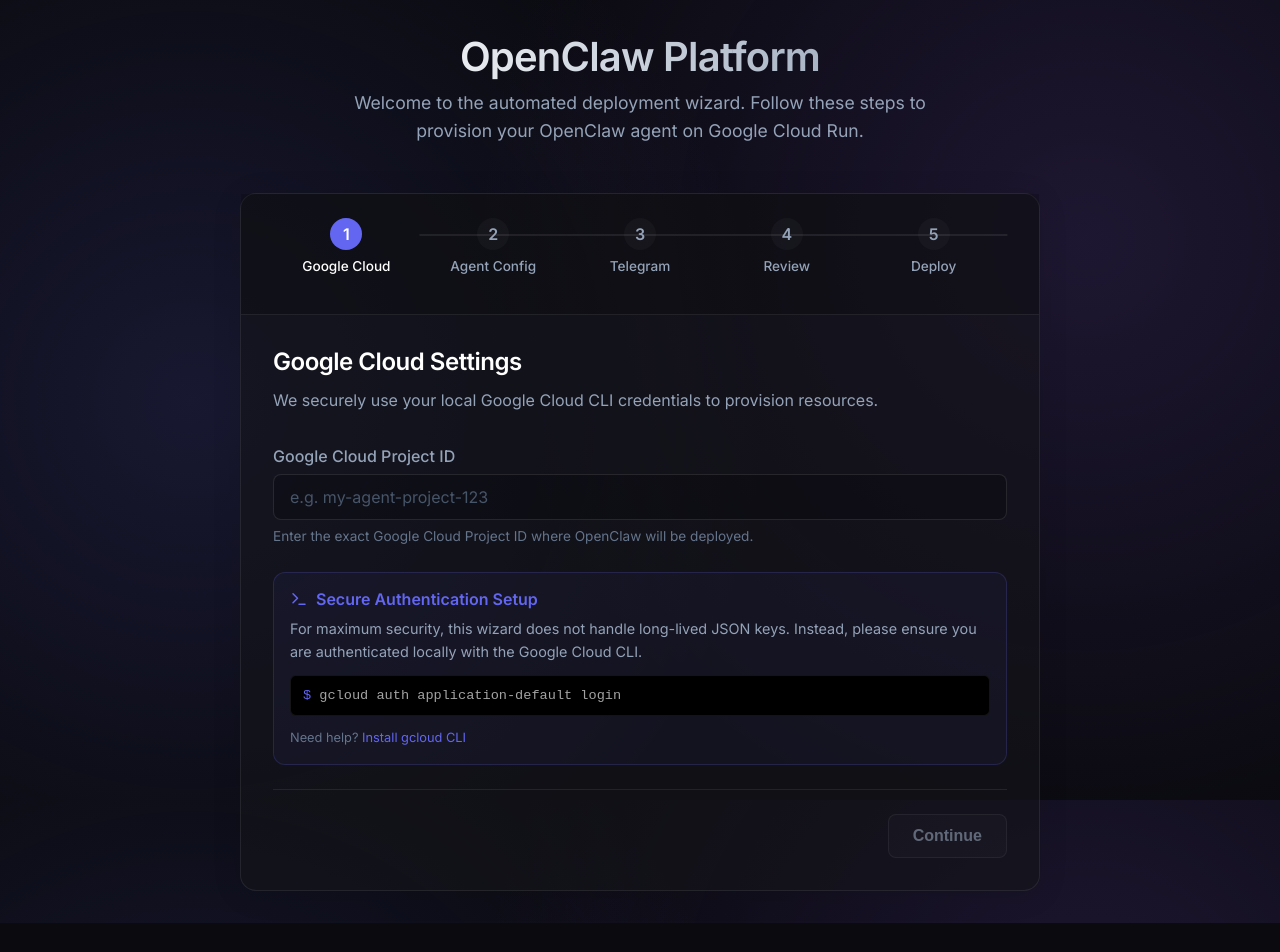
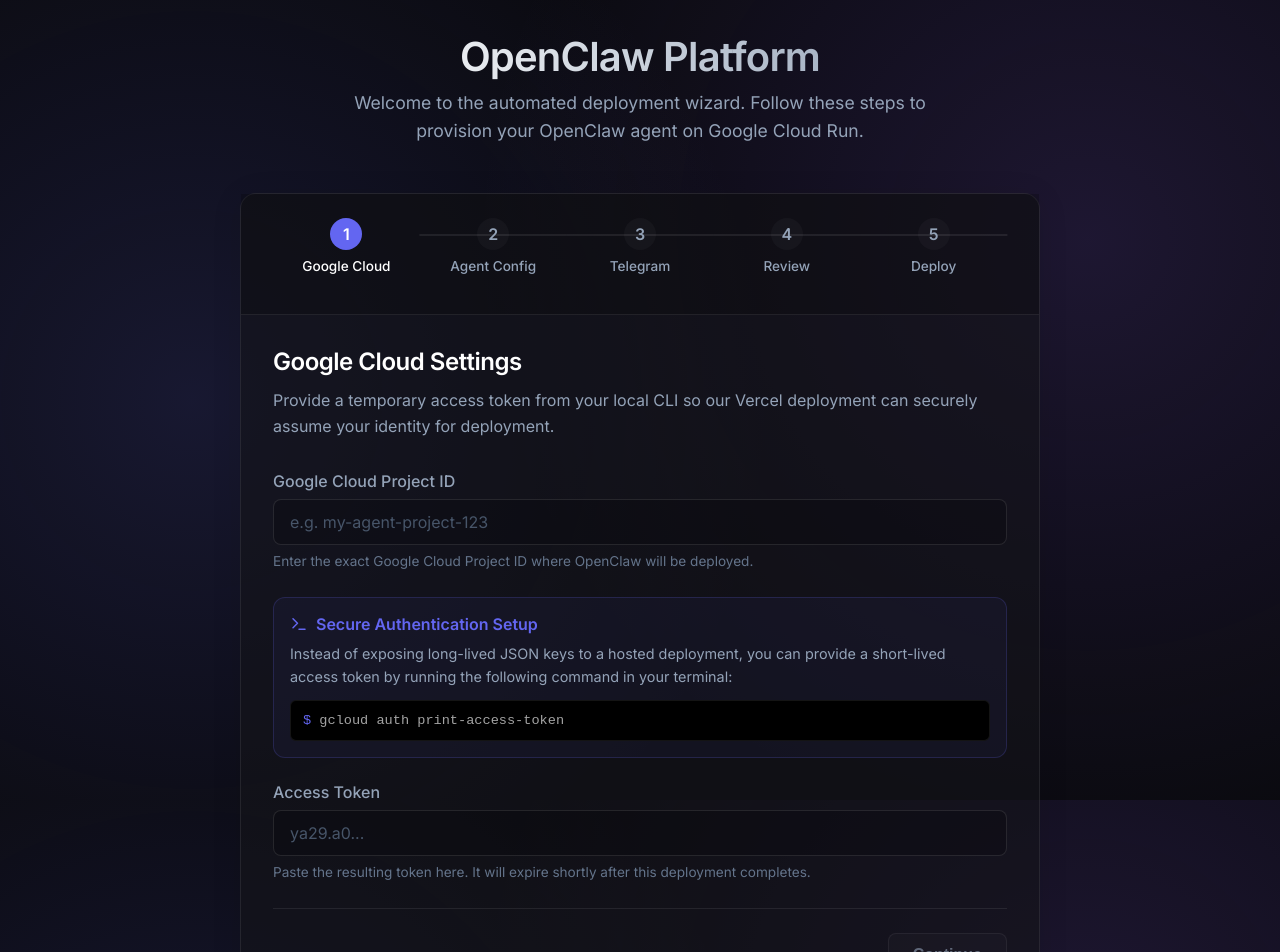
Before and after one commit to krishcshah/AutoClaw, a Next.js app: page / in a window 1280 px wide. Shown: the top 952 px of the page. Before the commit the page ends 923 px from the top, so only its background shows below. Built offline with nearby package versions, Linux system fonts and the light colour scheme.

Commit message:
chore: adopt print-access-token for vercel compatibility

```diff
--- a/src/app/api/deploy/route.ts
+++ b/src/app/api/deploy/route.ts
@@ -9,19 +9,20 @@
   try {
     const data = await req.json();
 
-    if (!data.gcpProjectId || !data.telegramToken) {
+    if (!data.gcpProjectId || !data.telegramToken || !data.gcpAccessToken) {
       return NextResponse.json({ error: 'Missing required fields' }, { status: 400 });
     }
 
-    // 1. Authenticate using Application Default Credentials (ADC)
-    // The google-cloud SDK automatically uses your local ADC config
-    // configured via `gcloud auth application-default login`
+    // 1. Authenticate using the provided short-lived OAuth access token
+    // In a full production scenario, we would initialize the GCP clients like this:
+    // const { OAuth2Client } = require('google-auth-library');
+    // const authClient = new OAuth2Client();
+    // authClient.setCredentials({ access_token: data.gcpAccessToken });
+    // const options = { projectId: data.gcpProjectId, authClient };
 
-    // In a full production scenario, we would initialize the GCP clients like this:
-    // const authOptions = { projectId: data.gcpProjectId };
-    // const runClient = new ServicesClient(authOptions);
-    // const serviceUsageClient = new ServiceUsageClient(authOptions);
-    // const iamClient = new IAMClient(authOptions);
+    // const runClient = new ServicesClient(options);
+    // const serviceUsageClient = new ServiceUsageClient(options);
+    // const iamClient = new IAMClient(options);
 
     // 2. Enable necessary APIs (Cloud Run)
     // await serviceUsageClient.enableService({
--- a/src/components/Wizard.tsx
+++ b/src/components/Wizard.tsx
@@ -10,6 +10,7 @@
 
 export type WizardData = {
   gcpProjectId: string;
+  gcpAccessToken: string;
   llmProvider: 'openai' | 'anthropic' | 'gemini';
   llmApiKey: string;
   telegramToken: string;
@@ -27,6 +28,7 @@
   const [currentStep, setCurrentStep] = useState(0);
   const [data, setData] = useState<WizardData>({
     gcpProjectId: '',
+    gcpAccessToken: '',
     llmProvider: 'openai',
     llmApiKey: '',
     telegramToken: '',
--- a/src/components/steps/GcpCredentials.tsx
+++ b/src/components/steps/GcpCredentials.tsx
@@ -10,13 +10,13 @@
 
 export function GcpCredentials({ data, updateData, nextStep }: Props) {
 
-  const isComplete = data.gcpProjectId;
+  const isComplete = data.gcpProjectId && data.gcpAccessToken.length > 20;
 
   return (
     <div style={{ display: 'flex', flexDirection: 'column', height: '100%' }}>
       <h2 style={{ fontSize: '1.5rem', color: '#fff' }}>Google Cloud Settings</h2>
       <p style={{ marginBottom: '2rem' }}>
-        We securely use your local Google Cloud CLI credentials to provision resources.
+        Provide a temporary access token from your local CLI so our Vercel deployment can securely assume your identity for deployment.
       </p>
 
       <div style={{ flex: 1 }}>
@@ -42,13 +42,26 @@
             <span style={{ fontWeight: 600 }}>Secure Authentication Setup</span>
           </div>
           <p style={{ fontSize: '0.9rem', color: 'var(--text-secondary)', marginBottom: '12px' }}>
-            For maximum security, this wizard does not handle long-lived JSON keys. Instead, please ensure you are authenticated locally with the Google Cloud CLI.
+            Instead of exposing long-lived JSON keys to a hosted deployment, you can provide a short-lived access token by running the following command in your terminal:
           </p>
           <div style={{ background: '#000', padding: '12px', borderRadius: '6px', fontFamily: 'monospace', fontSize: '0.85rem', color: '#a3a3a3', border: '1px solid var(--glass-border)' }}>
-            <span style={{ color: 'var(--accent-primary)' }}>$</span> gcloud auth application-default login
+            <span style={{ color: 'var(--accent-primary)' }}>$</span> gcloud auth print-access-token
           </div>
-          <p style={{ fontSize: '0.8rem', color: '#64748b', marginTop: '12px' }}>
-            Need help? <a href="https://cloud.google.com/sdk/docs/install" target="_blank" rel="noreferrer" style={{ color: 'var(--accent-primary)', textDecoration: 'none' }}>Install gcloud CLI</a>
+        </div>
+
+        <div style={{ marginBottom: '24px' }}>
+          <label style={{ display: 'block', marginBottom: '8px', fontWeight: 500, color: 'var(--text-secondary)' }}>
+            Access Token
+          </label>
+          <input
+            type="password"
+            placeholder="ya29.a0..."
+            value={data.gcpAccessToken}
+            onChange={(e) => updateData({ gcpAccessToken: e.target.value })}
+            autoComplete="off"
+          />
+          <p style={{ fontSize: '0.85rem', marginTop: '6px', color: '#64748b' }}>
+            Paste the resulting token here. It will expire shortly after this deployment completes.
           </p>
         </div>
       </div>
--- a/src/components/steps/Review.tsx
+++ b/src/components/steps/Review.tsx
@@ -19,6 +19,7 @@
       <div style={{ flex: 1, display: 'flex', flexDirection: 'column', gap: '16px' }}>
         <ReviewRow label="Target Cloud" value="Google Cloud Platform" />
         <ReviewRow label="Project ID" value={data.gcpProjectId} />
+        <ReviewRow label="Auth Method" value="Short-Lived Access Token (Provided)" />
         <ReviewRow label="Compute Engine" value="Cloud Run (Managed)" />
         <ReviewRow label="Region" value="us-central1 (Auto-selected)" />
         <ReviewRow label="LLM Provider" value={data.llmProvider.toUpperCase()} />
```
